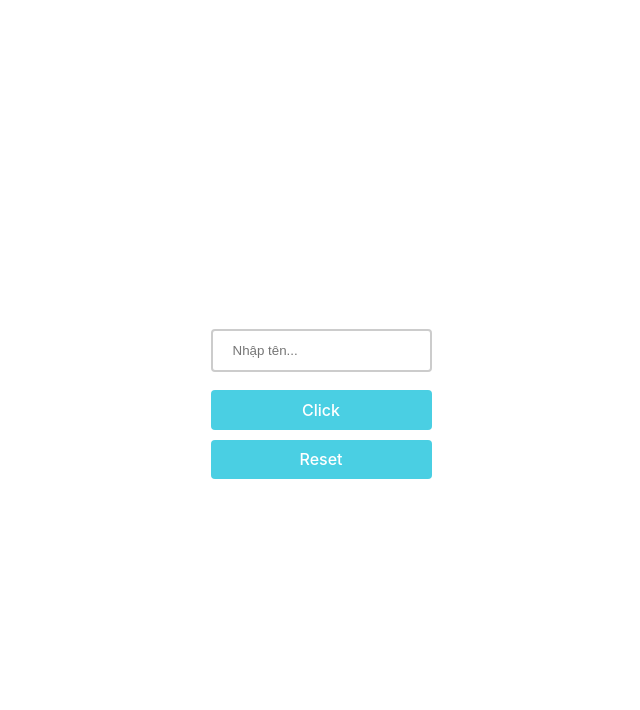
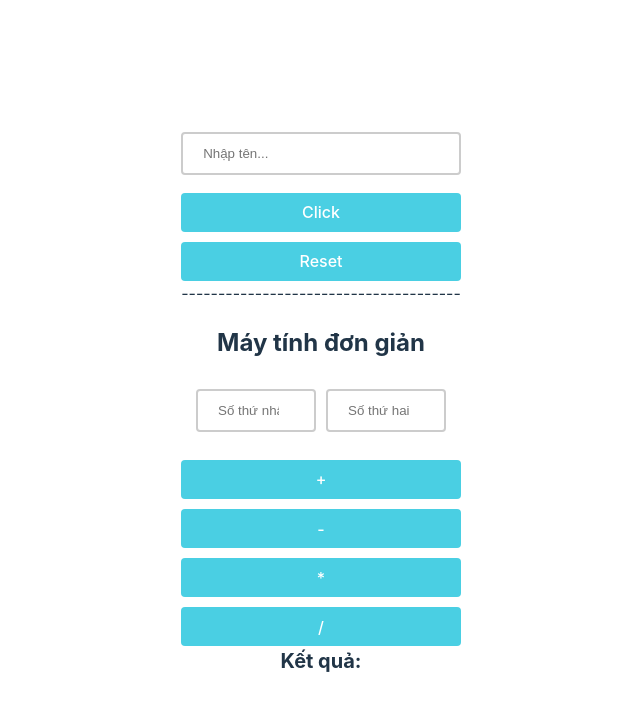
Before and after one commit to LeTThuyHien/BTTH_PTUD_js, a React (Vite) app in the folder BTTH_Tuan03/lab01/: page / in a window 1280 px wide. Shown: the top 710 px of the page, without its empty margins (319-959 px from the left). Built offline with nearby package versions, Linux system fonts and the light colour scheme.

Commit message:
Add BTTH_PTGDDUD_Lab01_TestCalculor

```diff
--- a/BTTH_Tuan03/lab01/src/App.jsx
+++ b/BTTH_Tuan03/lab01/src/App.jsx
@@ -2,6 +2,8 @@
 
 import './App.css'
 import Name from './components/Name';
+import Calculator from './components/Calculator';
+
 function App() {
 
 
@@ -9,8 +11,15 @@ function App() {
     <>
       <div className="App">
         <Name />
+
       </div>
+      <div>--------------------------------------</div>
+      <div className="App">
+        <Calculator />
+      </div>
+
     </>
+
   )
 }
 
--- /dev/null
+++ b/BTTH_Tuan03/lab01/src/components/Calculator.css
@@ -0,0 +1,12 @@
+input[type="number"] {
+    width: 100%;
+    padding: 12px 20px;
+    margin: 8px 0;
+    box-sizing: border-box;
+    border: 2px solid #ccc;
+    border-radius: 4px;
+}
+
+strong {
+    font-size: 20px;
+}
--- /dev/null
+++ b/BTTH_Tuan03/lab01/src/components/Calculator.jsx
@@ -0,0 +1,70 @@
+import  { useState } from 'react';
+import "./Calculator.css";
+
+const Calculator = () => {
+  const [num1, setNum1] = useState('');
+  const [num2, setNum2] = useState('');
+  const [result, setResult] = useState(null);
+
+  const handleCalculation = (operator) => {
+    const a = parseFloat(num1);
+    const b = parseFloat(num2);
+    let res;
+
+    if (isNaN(a) || isNaN(b)) {
+      setResult('Vui lòng nhập số hợp lệ!');
+      return;
+    }
+
+    switch (operator) {
+      case '+':
+        res = a + b;
+        break;
+      case '-':
+        res = a - b;
+        break;
+      case '*':
+        res = a * b;
+        break;
+      case '/':
+        res = b !== 0 ? a / b : 'Lỗi: Không chia cho 0';
+        break;
+      default:
+        res = 'Phép tính không hợp lệ';
+    }
+    setResult(res);
+  };
+
+  return (
+    <div >
+      <h2>Máy tính đơn giản</h2>
+      <div>
+        <input
+          type="number"
+          value={num1}
+          onChange={(e) => setNum1(e.target.value)}
+          placeholder="Số thứ nhất"
+          style={{ marginRight: '10px', width: '120px' }}
+        />
+        <input
+          type="number"
+          value={num2}
+          onChange={(e) => setNum2(e.target.value)}
+          placeholder="Số thứ hai"
+          style={{ width: '120px' }}
+        />
+      </div>
+      <div style={{ marginTop: '10px' }}>
+        <button onClick={() => handleCalculation('+')}>+</button>
+        <button onClick={() => handleCalculation('-')}>-</button>
+        <button onClick={() => handleCalculation('*')}>*</button>
+        <button onClick={() => handleCalculation('/')}>/</button>
+      </div>
+      <div >
+        <strong>Kết quả: </strong> {result}
+      </div>
+    </div>
+  );
+};
+
+export default Calculator;
```
Also changed, not shown: BTTH_Tuan03/lab01/src/minhchung/TestCalculator.png (added).
